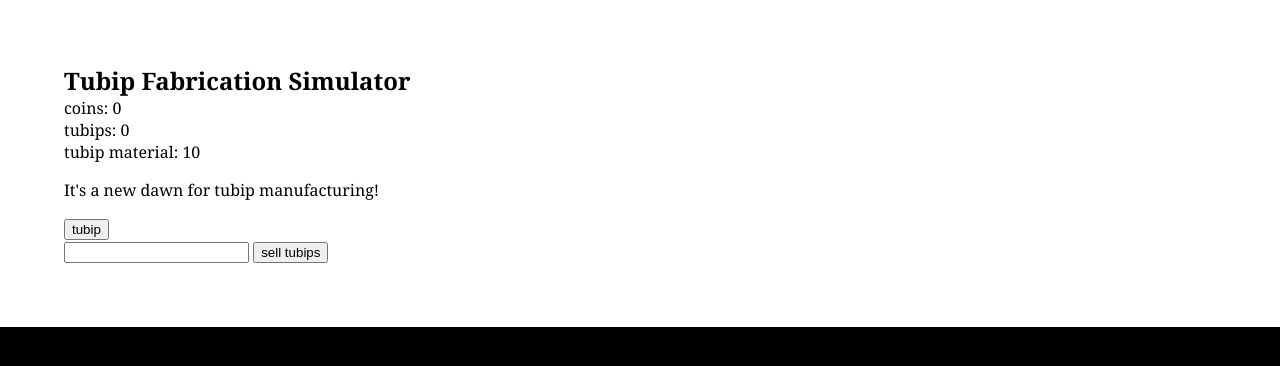
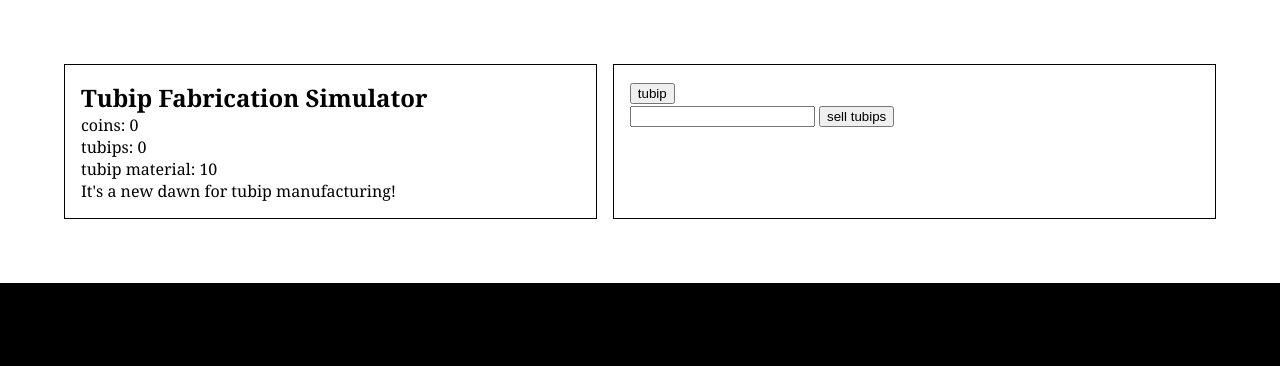
Before and after one commit to hs7t/tubip-fabrication-simulator, a Svelte app: page / in a window 1280 px wide. Shown: the top 366 px of the page. Built offline with nearby package versions, Linux system fonts and the light colour scheme.

Commit message:
style sections into flex boxes; update semantics

```diff
--- a/src/App.svelte
+++ b/src/App.svelte
@@ -15,10 +15,10 @@
       <p>tubips: {game.state.tubips}</p>
       <p>tubip material: {game.state.matter}</p>
     </div>
-  </section>
 
-  <section id="news">
-    <p>{game.state.news.headline}</p>
+    <div class="news">
+      <p>{game.state.news.headline}</p>
+    </div>
   </section>
 
   <section id="economy">
@@ -40,7 +40,21 @@
     min-width: 100%;
 
     display: flex;
-    flex-direction: column;
+    flex-direction: row;
+    flex-wrap: wrap;
     gap: 1rem;
   }
+
+  section {
+    padding: 1em;
+    border: solid 1pt var(--t-color-primary);
+  }
+
+  #overview {
+    flex-grow: 1;
+  }
+
+  #economy {
+    flex-grow: 2;
+  }
 </style>
```
